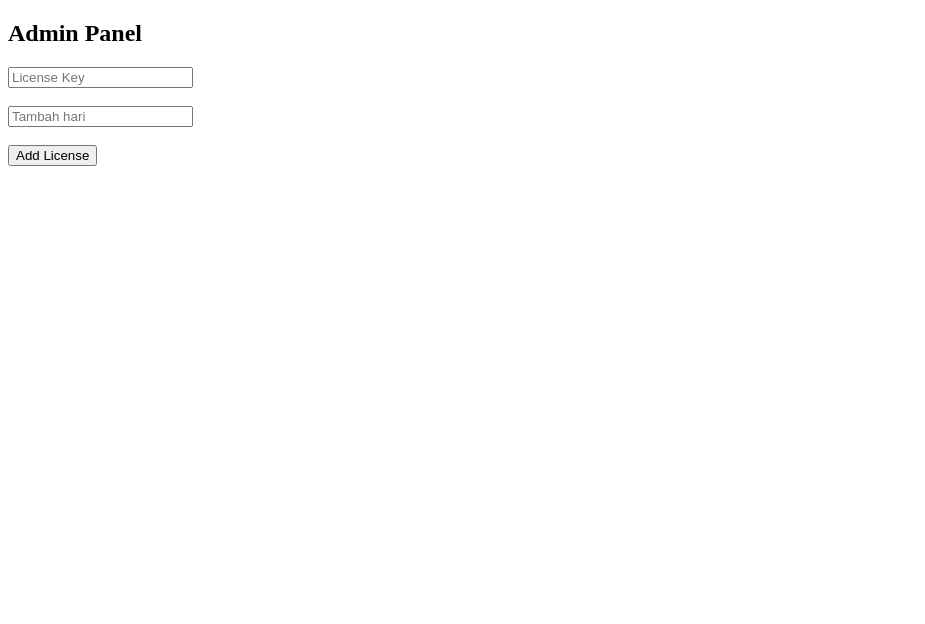
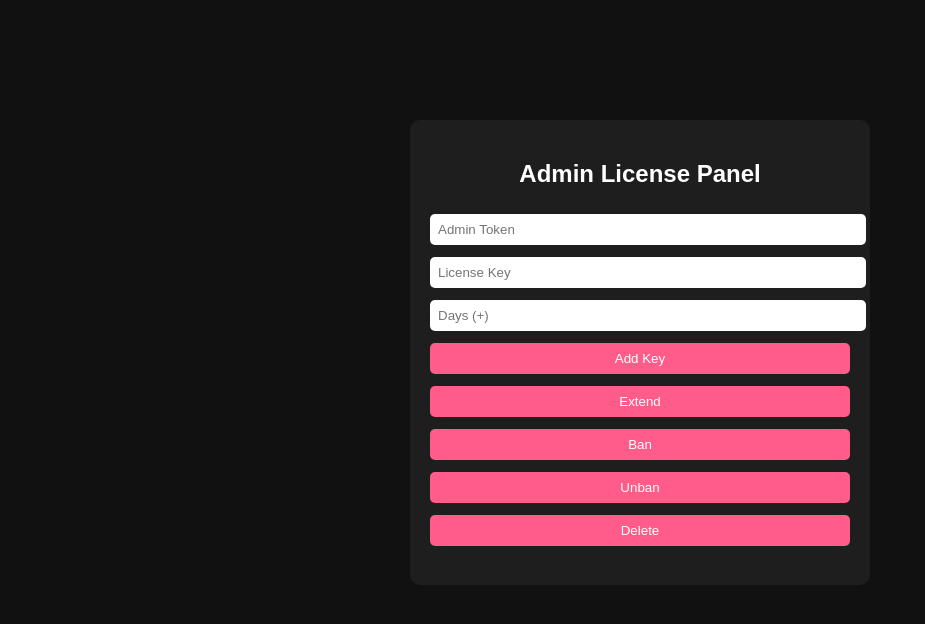
Before and after one commit to FakeHackers/ce-license-api, a website: page public/admin/index.html in a window 1280 px wide. Shown: the whole page, without its empty margins (0-925 px from the left). Drawn offline with Linux system fonts and the light colour scheme.

Commit message:
Revise Admin Panel layout and functionality

```diff
--- a/public/admin/index.html
+++ b/public/admin/index.html
@@ -1,18 +1,54 @@
 <!DOCTYPE html>
 <html>
 <head>
-  <meta charset="utf-8">
-  <title>Admin License</title>
+<meta charset="utf-8">
+<title>Admin Panel</title>
+<style>
+body {
+  background:#111;
+  color:#fff;
+  font-family:Arial;
+}
+.container {
+  width:420px;
+  margin:120px auto;
+  background:#1e1e1e;
+  padding:20px;
+  border-radius:10px;
+  text-align:center;
+}
+input, button {
+  width:100%;
+  padding:8px;
+  margin:6px 0;
+  border-radius:5px;
+  border:none;
+}
+button {
+  background:#ff5c8a;
+  color:#fff;
+  cursor:pointer;
+}
+</style>
 </head>
 <body>
-  <h2>Admin Panel</h2>
 
-  <input id="key" placeholder="License Key"><br><br>
-  <input id="days" type="number" placeholder="Tambah hari"><br><br>
-  <button onclick="addKey()">Add License</button>
+<div class="container">
+  <h2>Admin License Panel</h2>
+
+  <input id="token" type="password" placeholder="Admin Token">
+  <input id="key" placeholder="License Key">
+  <input id="days" type="number" placeholder="Days (+)">
+
+  <button onclick="add()">Add Key</button>
+  <button onclick="extend()">Extend</button>
+  <button onclick="ban(true)">Ban</button>
+  <button onclick="ban(false)">Unban</button>
+  <button onclick="del()">Delete</button>
 
   <pre id="out"></pre>
+</div>
 
-  <script src="app.js"></script>
+<script src="app.js"></script>
 </body>
 </html>
```
